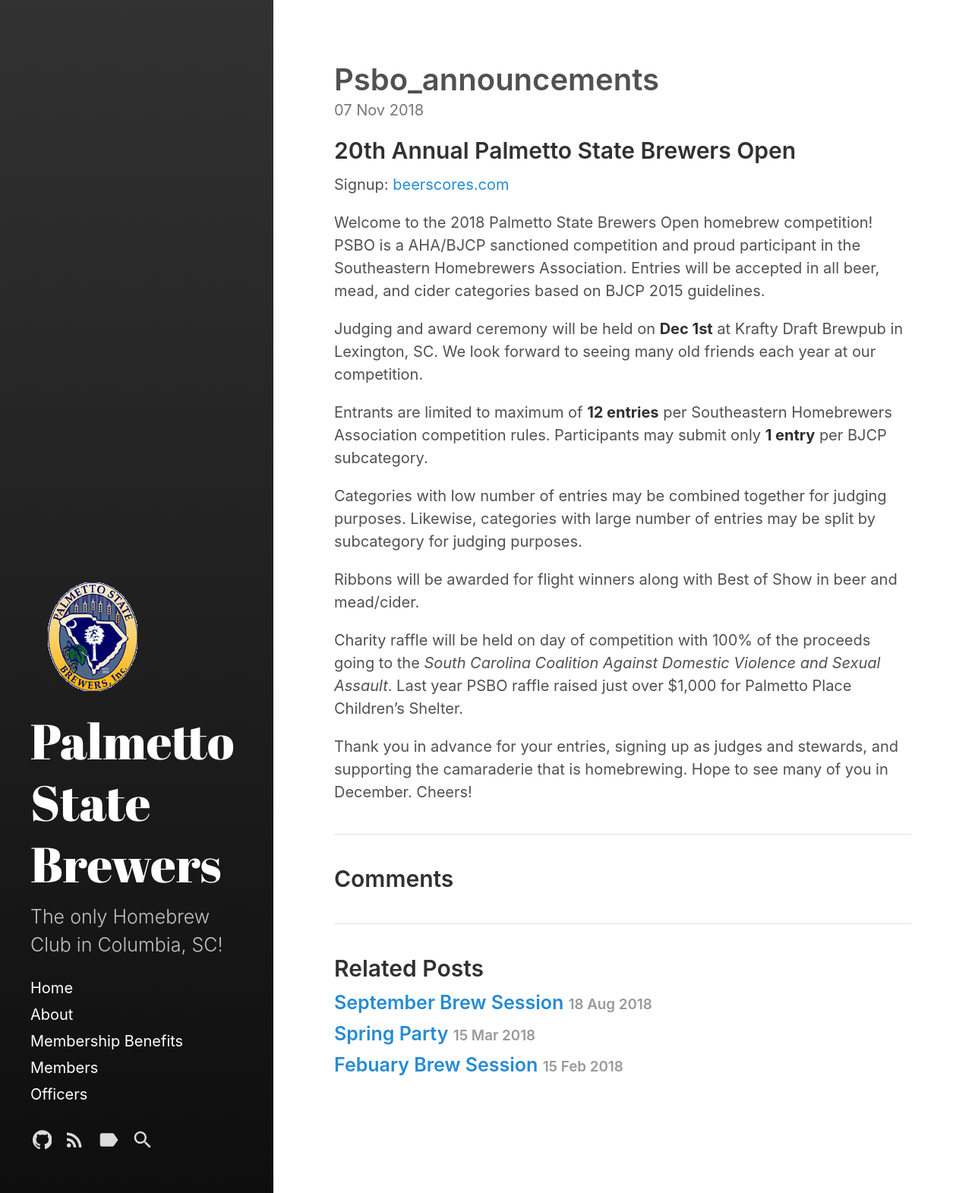
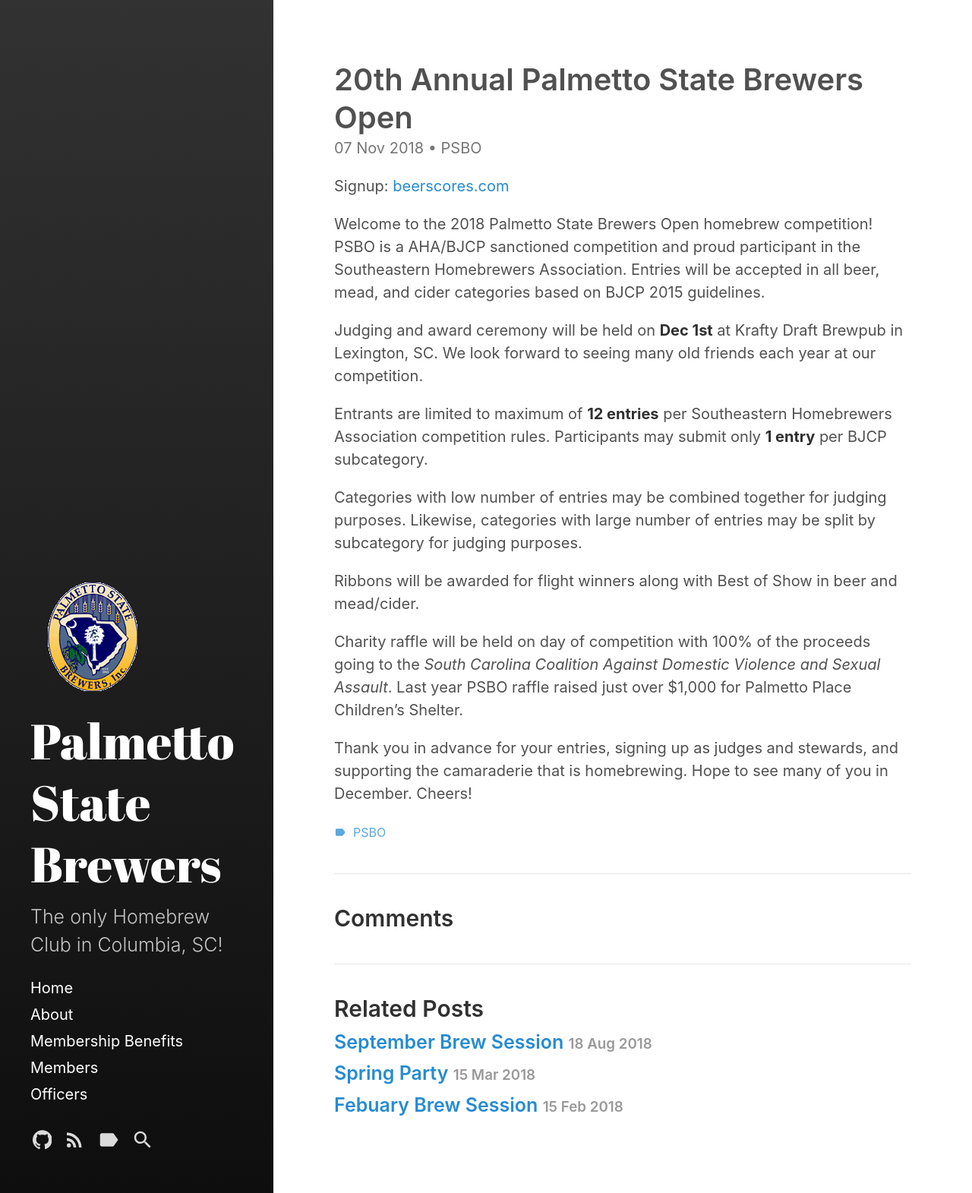
Before and after one commit to palmettostatebrewers/palmettostatebrewers.github.io, a Jekyll site: the page built from _posts/2018-11-07-PSBO_Announcements.md, in a window 1280 px wide. Shown: the whole page at 76% size. Built offline with Jekyll 4.4.1, drawn with Linux system fonts in a browser that asks for light colours; our own code applies the rules of GitHub Pages for plain Markdown files.

Commit message:
Update 2018-11-07-PSBO_Announcements.md

```diff
--- a/_posts/2018-11-07-PSBO_Announcements.md
+++ b/_posts/2018-11-07-PSBO_Announcements.md
@@ -1,4 +1,11 @@
-## 20th Annual Palmetto State Brewers Open
+---
+layout: post
+title: "20th Annual Palmetto State Brewers Open"
+categories:
+  - PSBO
+tags:
+  - PSBO
+---
 
 Signup: [beerscores.com](http://www.beerscores.com/comp_details.aspx?id=1153)
 
```
